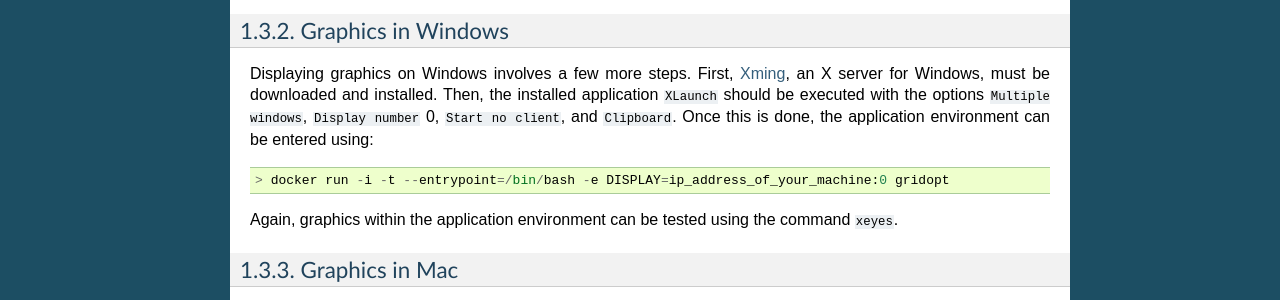
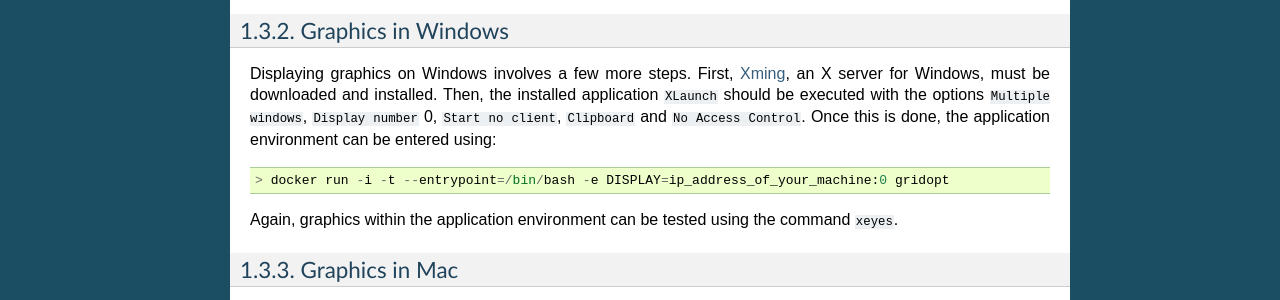
Before and after one commit to ttinoco/GRIDOPT, a Sphinx documentation site: the page built from docs/start.rst, in a window 1280 px wide. Shown: the part 1146-1446 px from the top of the page. Built offline with Sphinx 7.4.7, drawn with Linux system fonts in a browser that asks for light colours.

Commit message:
no access control

```diff
--- a/docs/start.rst
+++ b/docs/start.rst
@@ -66,7 +66,7 @@ Then, on the host machine the command ``xhost +`` can be used to enable access t
 Graphics in Windows
 -------------------
 
-Displaying graphics on Windows involves a few more steps. First, `Xming <https://sourceforge.net/projects/xming/>`_, an X server for Windows, must be downloaded and installed. Then, the installed application ``XLaunch`` should be executed with the options ``Multiple windows``, ``Display number`` 0, ``Start no client``, and ``Clipboard``. Once this is done, the application environment can be entered using::
+Displaying graphics on Windows involves a few more steps. First, `Xming <https://sourceforge.net/projects/xming/>`_, an X server for Windows, must be downloaded and installed. Then, the installed application ``XLaunch`` should be executed with the options ``Multiple windows``, ``Display number`` 0, ``Start no client``, ``Clipboard`` and ``No Access Control``. Once this is done, the application environment can be entered using::
 
   > docker run -i -t --entrypoint=/bin/bash -e DISPLAY=ip_address_of_your_machine:0 gridopt
 
```
Also changed, not shown: 1 other file.
